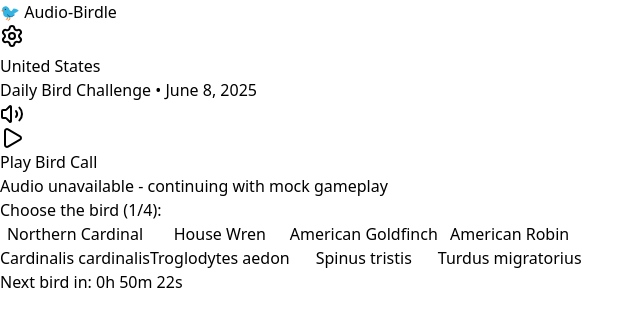
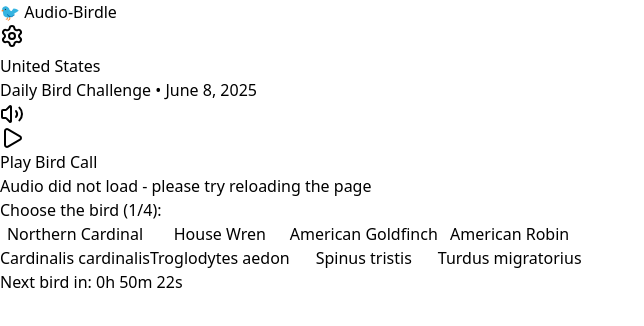
Before and after one commit to zarguell/audio-birdle, a React (Vite) app: page / in a window 1280 px wide. Both pictures are taken after a click on the button "United States". Shown: the top 326 px of the page, without its empty margins (0-644 px from the left). Built offline with nearby package versions, Linux system fonts and the light colour scheme.

Commit message:
fix: more descriptive audio error solution message

```diff
--- a/src/App.jsx
+++ b/src/App.jsx
@@ -400,7 +400,7 @@
 
               {audioError && (
                 <p className="text-red-500 text-sm mt-2">
-                  Audio unavailable - continuing with mock gameplay
+                  Audio did not load - please try reloading the page
                 </p>
               )}
             </div>
```
